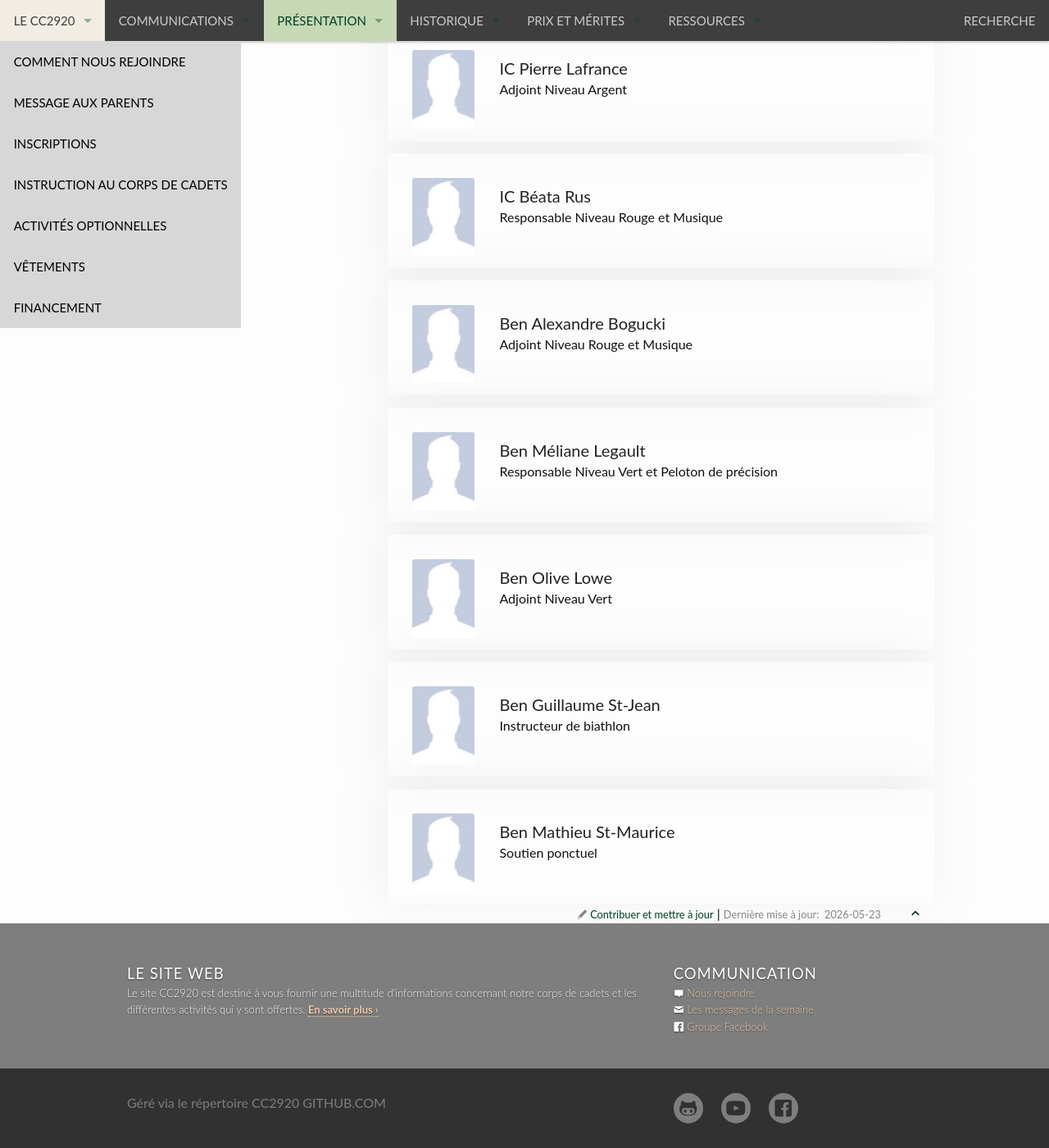
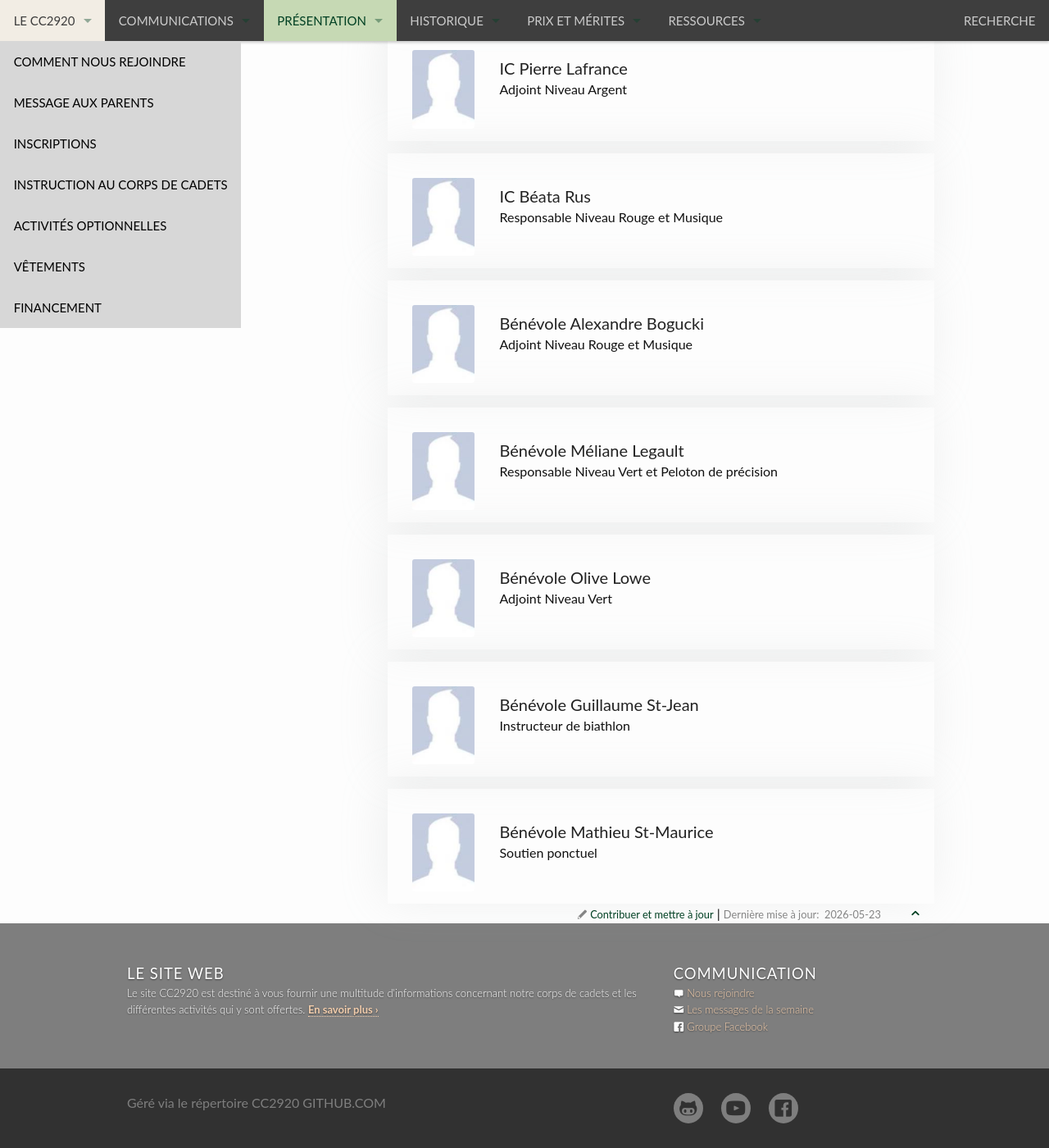
Before and after one commit to CC2920/web, a Jekyll site: the page built from _presentation/personnel.md, in a window 1280 px wide and 1400 px high, scrolled down 1843 px. Shown: the whole window at 82% size. Built offline with Jekyll 4.4.1, drawn with Linux system fonts in a browser that asks for light colours; some of the changed text lies outside the part shown.

Commit message:
Update personnel names to include 'Bénévole'

```diff
--- a/_presentation/personnel.md
+++ b/_presentation/personnel.md
@@ -28,7 +28,7 @@ le-personnel:
 
   - personnel:
     picture:
-    name: Ben Bryan Laberge
+    name: Bénévole Bryan Laberge
     title: Aviseur
     email:
 
@@ -58,31 +58,31 @@ le-personnel:
 
   - personnel:
     picture:
-    name: Ben Alexandre Bogucki
+    name: Bénévole Alexandre Bogucki
     title: Adjoint Niveau Rouge et Musique
     email:
 
   - personnel:
     picture:
-    name : Ben Méliane Legault
+    name : Bénévole Méliane Legault
     title : Responsable Niveau Vert et Peloton de précision
     email :
 
   - personnel:
     picture:
-    name : Ben Olive Lowe
+    name : Bénévole Olive Lowe
     title : Adjoint Niveau Vert
     email :
 
   - personnel:
     picture:
-    name : Ben Guillaume St-Jean
+    name : Bénévole Guillaume St-Jean
     title : Instructeur de biathlon
     email :
 
   - personnel:
     picture:
-    name : Ben Mathieu St-Maurice
+    name : Bénévole Mathieu St-Maurice
     title : Soutien ponctuel
     email :
 ---
```
